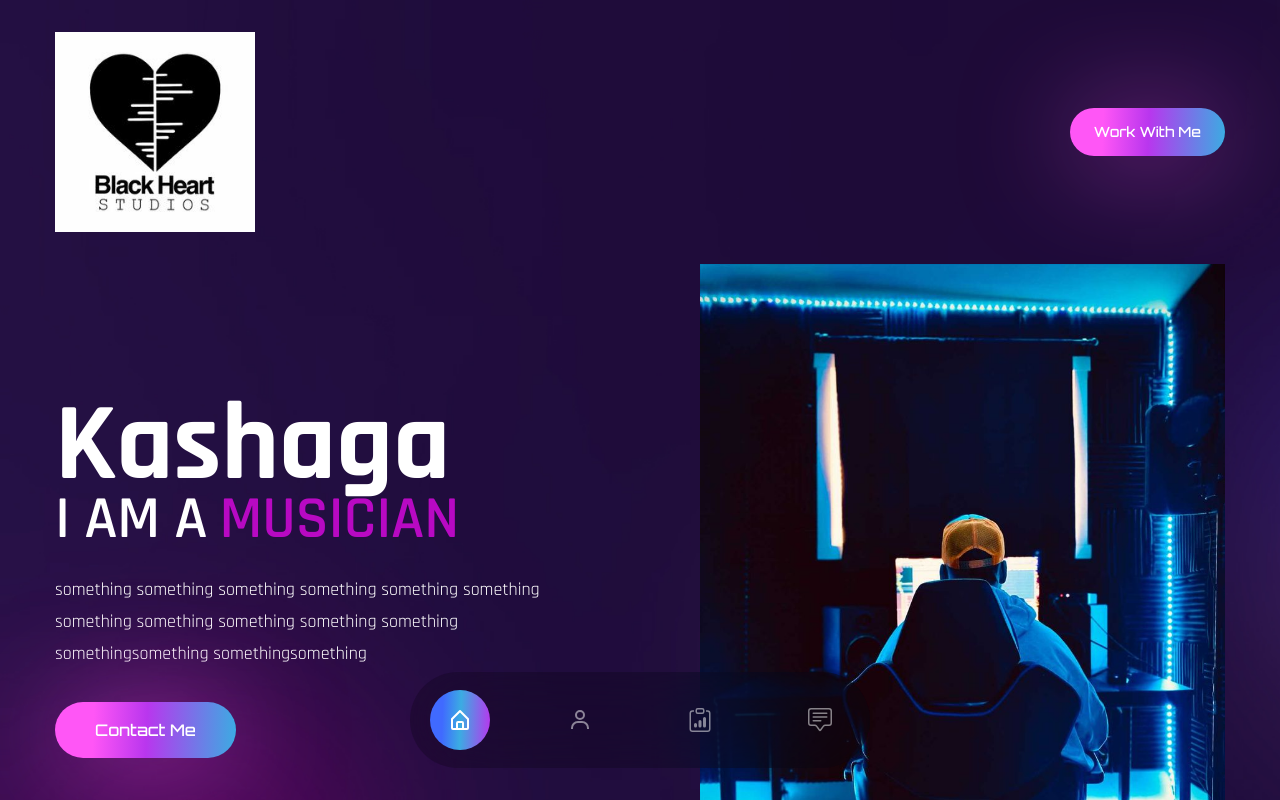
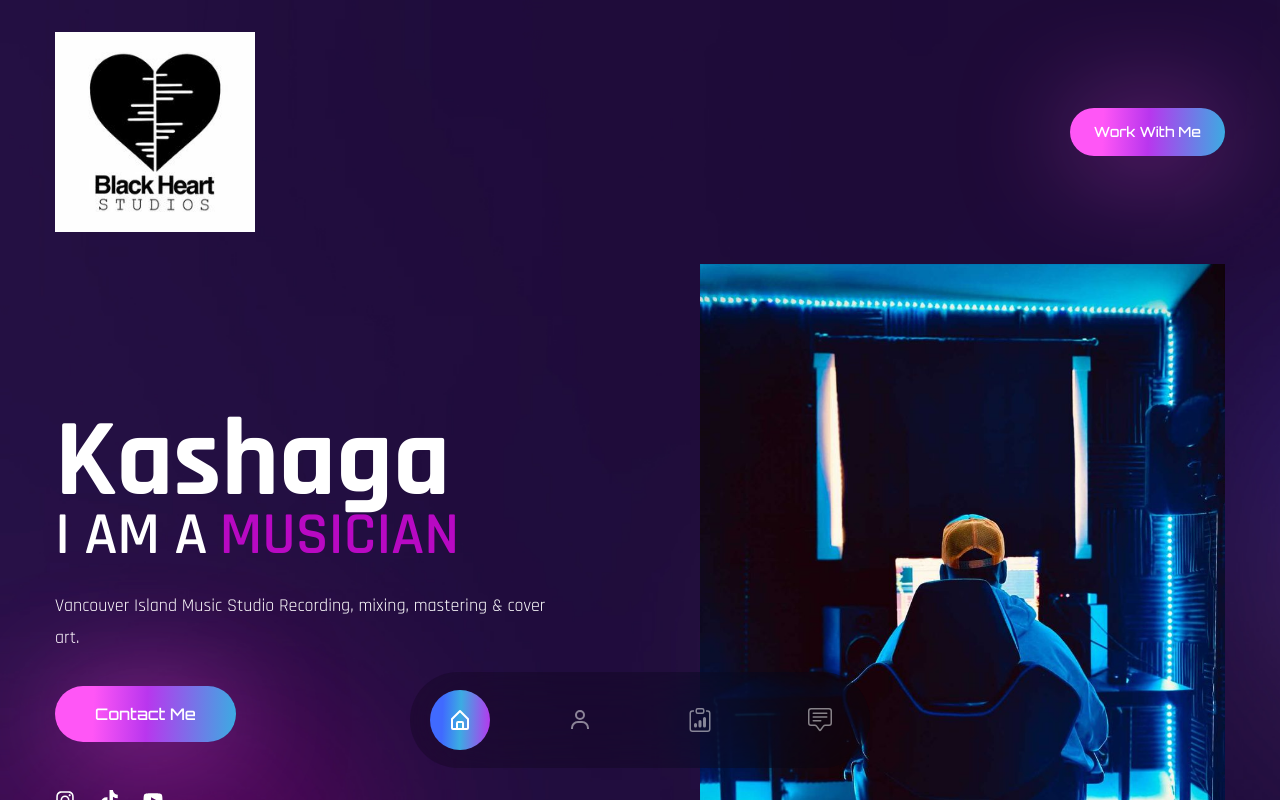
Before and after one commit to danielAwale/black-heart-studios-, a React (Create React App) app: page / in a window 1280 px wide. Shown: the top 800 px of the page. Built offline with nearby package versions, Linux system fonts and the light colour scheme; the HTML template or start-up script is replaced by a standard one; a web font is replaced by a local one.

Commit message:
contain framer motion

```diff
--- a/src/components/Banner.js
+++ b/src/components/Banner.js
@@ -16,8 +16,8 @@ const Banner = () => {
       <div className='flex flex-col gap-y-8 lg:flex-row lg:items-center lg:gap-x-12'>
         {/* text */}
         <div className='flex-1 text-center font-secondary lg:text-left'>
-          <h1 className='text-[55px] font-bold leading-[0.8] lg:text-[110px]'>Kashaga</h1>
-          <div className='mb-6 text-[36px] lg:text-[60px] font-secondary font-semibold uppercase leading-[1]'>
+          <motion.h1 variants={fadeIn('up', 0.3)} initial="hidden" whileInView={'show'} viewport={{ once: false, amount: 0.7 }} className='text-[55px] font-bold leading-[0.8] lg:text-[110px]'>Kashaga</motion.h1>
+          <motion.div variants={fadeIn('up', 0.4)} initial="hidden" whileInView={'show'} viewport={{ once: false, amount: 0.7 }} className='mb-6 text-[36px] lg:text-[60px] font-secondary font-semibold uppercase leading-[1]'>
             <span className='text-white mr-3'>I am a</span>
             <TypeAnimation sequence={[
               "Producer",
@@ -27,13 +27,14 @@ const Banner = () => {
               "Musician",
               2000
             ]} speed={50} className="text-accent" wrapper="span" repeat={Infinity} />
-          </div>
-          <p className='mb-8 max-w-lg mx-auto lg:mx-0'>something something something something something something something something something something something somethingsomething somethingsomething</p>
-          <div className='flex max-w-max gap-6 items-center mb-12 mx-auto lg:mx-0'>
+          </motion.div>
+          <motion.p variants={fadeIn('up', 0.5)} initial="hidden" whileInView={'show'} viewport={{ once: false, amount: 0.7 }} className='mb-8 max-w-lg mx-auto lg:mx-0'>Vancouver Island Music Studio
+            Recording, mixing, mastering & cover art.</motion.p>
+          <motion.div variants={fadeIn('up', 0.6)} initial="hidden" whileInView={'show'} viewport={{ once: false, amount: 0.7 }} className='flex max-w-max gap-6 items-center mb-12 mx-auto lg:mx-0'>
             <button className='btn btn-lg'>Contact Me</button>
-          </div>
+          </motion.div>
           {/* socials */}
-          <div className='flex text-[20px] gap-x-6 max-w-max mx-auto lg:mx-0'>
+          <motion.div variants={fadeIn('up', 0.7)} initial="hidden" whileInView={'show'} viewport={{ once: false, amount: 0.7 }} className='flex text-[20px] gap-x-6 max-w-max mx-auto lg:mx-0'>
             <a href="#">
               <FaInstagram />
             </a>
@@ -43,10 +44,10 @@ const Banner = () => {
             <a href="#">
               <FaYoutube />
             </a>
-          </div>
+          </motion.div>
         </div>
         {/* image */}
-        <div className='hidden lg:flex'>
+        <div className='hidden lg:flex mx-auto'>
           <img src={Image} alt="banner" className='h-[700px]' />
         </div>
       </div>
```
